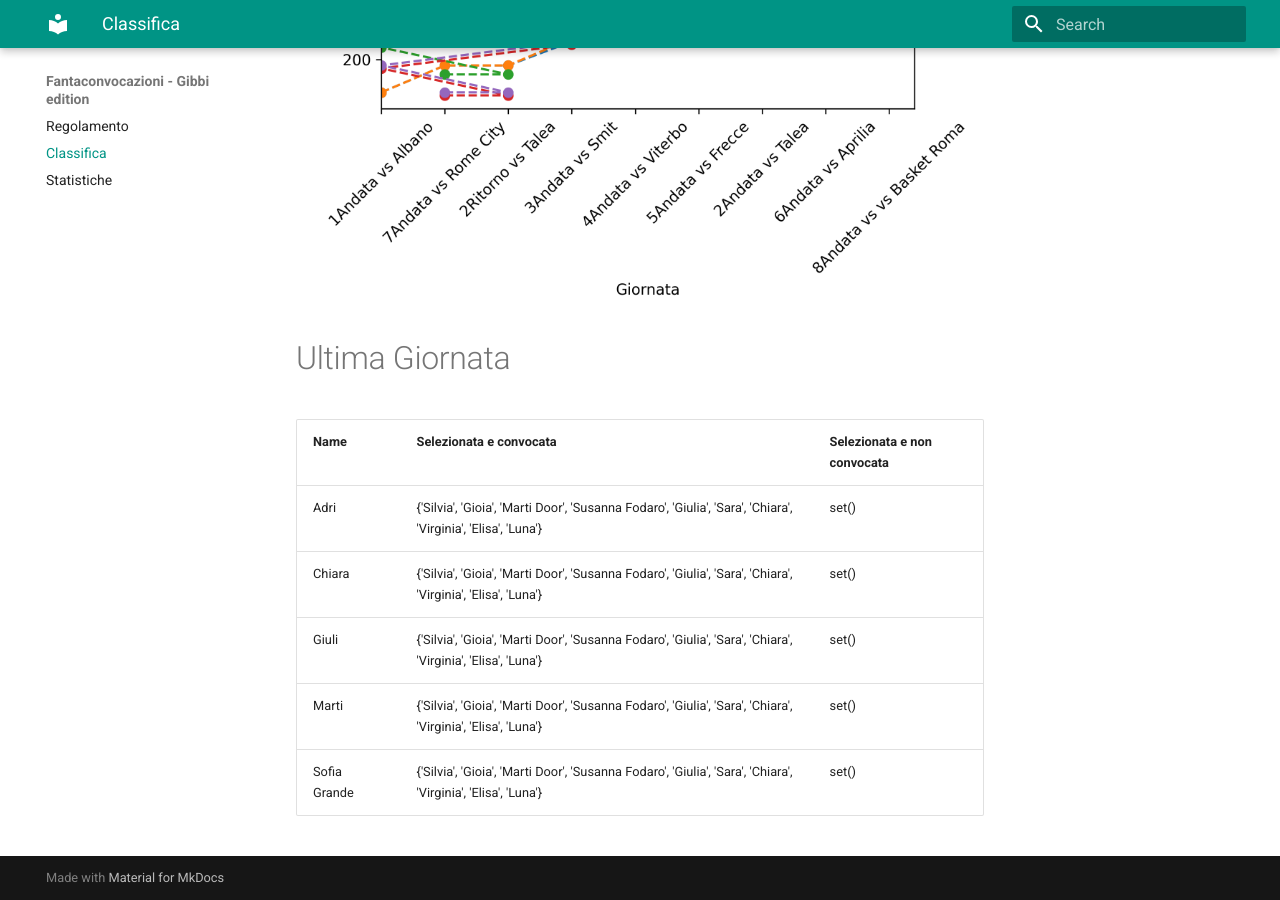
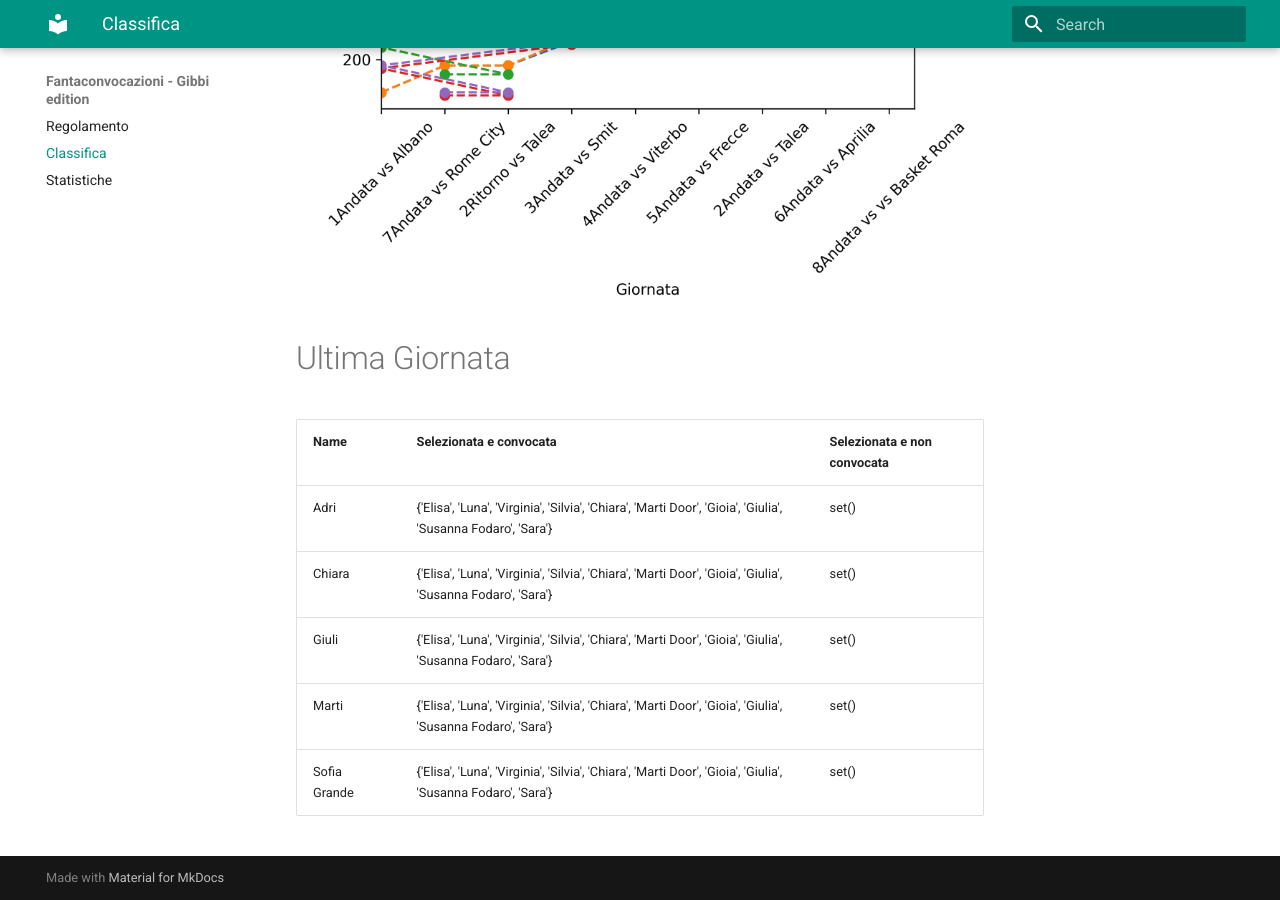
Before and after one commit to martinig94/fantagibbi, an MkDocs documentation site: the page built from docs/Classifica.md, in a window 1280 px wide and 900 px high, scrolled down 810 px. Built offline with MkDocs 1.6.1 and Material for MkDocs 9.7.7, drawn with Linux system fonts in a browser that asks for light colours.

Commit message:
Auto-update from main.py

```diff
--- a/docs/Classifica.md
+++ b/docs/Classifica.md
@@ -18,9 +18,9 @@
 <!-- START_TABLE CORRECT -->
 | Name         | Selezionata e convocata                                                                                      | Selezionata e non convocata   |
 |:-------------|:-------------------------------------------------------------------------------------------------------------|:------------------------------|
-| Adri         | {'Silvia', 'Gioia', 'Marti Door', 'Susanna Fodaro', 'Giulia', 'Sara', 'Chiara', 'Virginia', 'Elisa', 'Luna'} | set()                         |
-| Chiara       | {'Silvia', 'Gioia', 'Marti Door', 'Susanna Fodaro', 'Giulia', 'Sara', 'Chiara', 'Virginia', 'Elisa', 'Luna'} | set()                         |
-| Giuli        | {'Silvia', 'Gioia', 'Marti Door', 'Susanna Fodaro', 'Giulia', 'Sara', 'Chiara', 'Virginia', 'Elisa', 'Luna'} | set()                         |
-| Marti        | {'Silvia', 'Gioia', 'Marti Door', 'Susanna Fodaro', 'Giulia', 'Sara', 'Chiara', 'Virginia', 'Elisa', 'Luna'} | set()                         |
-| Sofia Grande | {'Silvia', 'Gioia', 'Marti Door', 'Susanna Fodaro', 'Giulia', 'Sara', 'Chiara', 'Virginia', 'Elisa', 'Luna'} | set()                         |
+| Adri         | {'Elisa', 'Luna', 'Virginia', 'Silvia', 'Chiara', 'Marti Door', 'Gioia', 'Giulia', 'Susanna Fodaro', 'Sara'} | set()                         |
+| Chiara       | {'Elisa', 'Luna', 'Virginia', 'Silvia', 'Chiara', 'Marti Door', 'Gioia', 'Giulia', 'Susanna Fodaro', 'Sara'} | set()                         |
+| Giuli        | {'Elisa', 'Luna', 'Virginia', 'Silvia', 'Chiara', 'Marti Door', 'Gioia', 'Giulia', 'Susanna Fodaro', 'Sara'} | set()                         |
+| Marti        | {'Elisa', 'Luna', 'Virginia', 'Silvia', 'Chiara', 'Marti Door', 'Gioia', 'Giulia', 'Susanna Fodaro', 'Sara'} | set()                         |
+| Sofia Grande | {'Elisa', 'Luna', 'Virginia', 'Silvia', 'Chiara', 'Marti Door', 'Gioia', 'Giulia', 'Susanna Fodaro', 'Sara'} | set()                         |
 <!-- END_TABLE CORRECT -->
```
